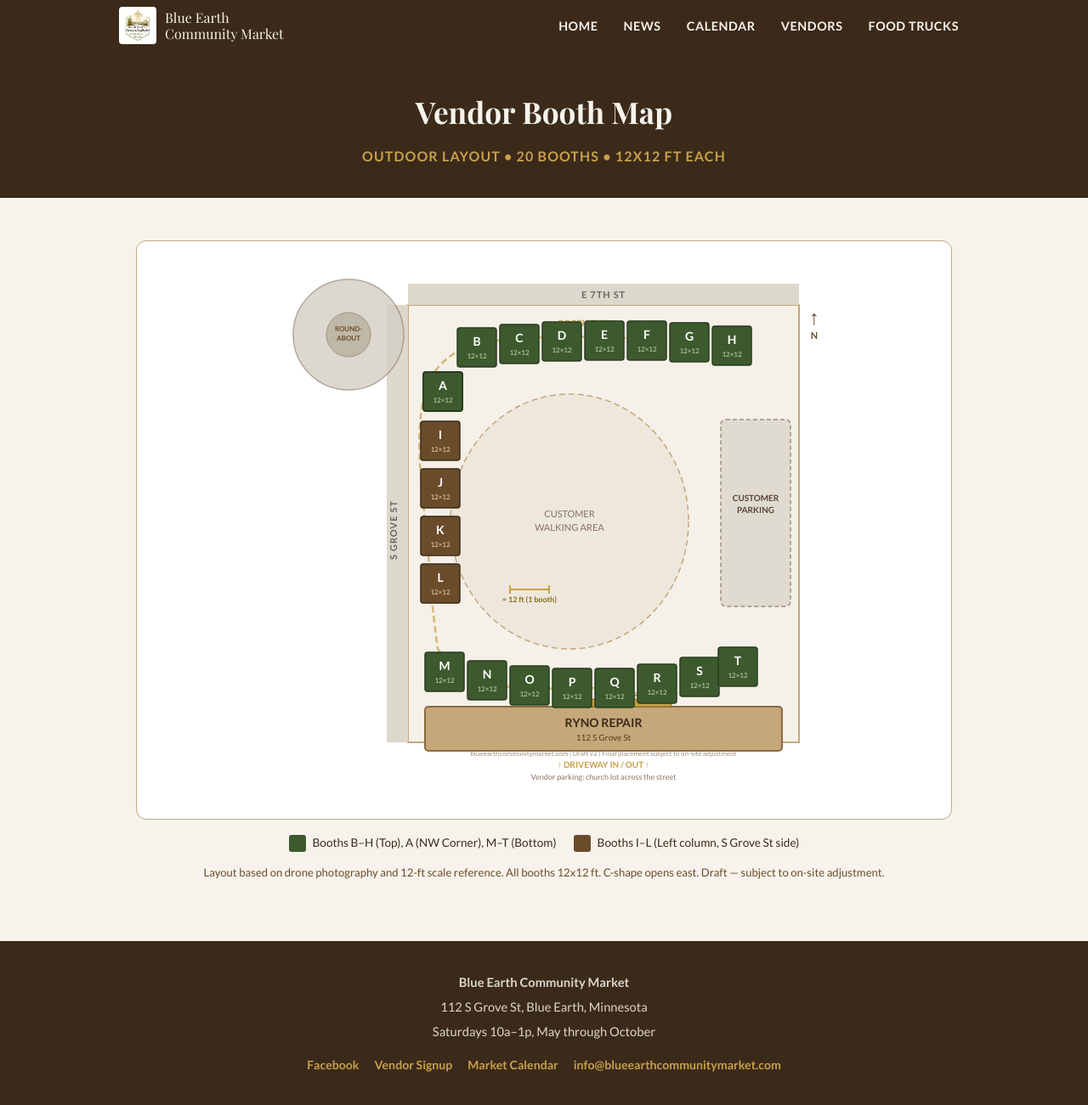
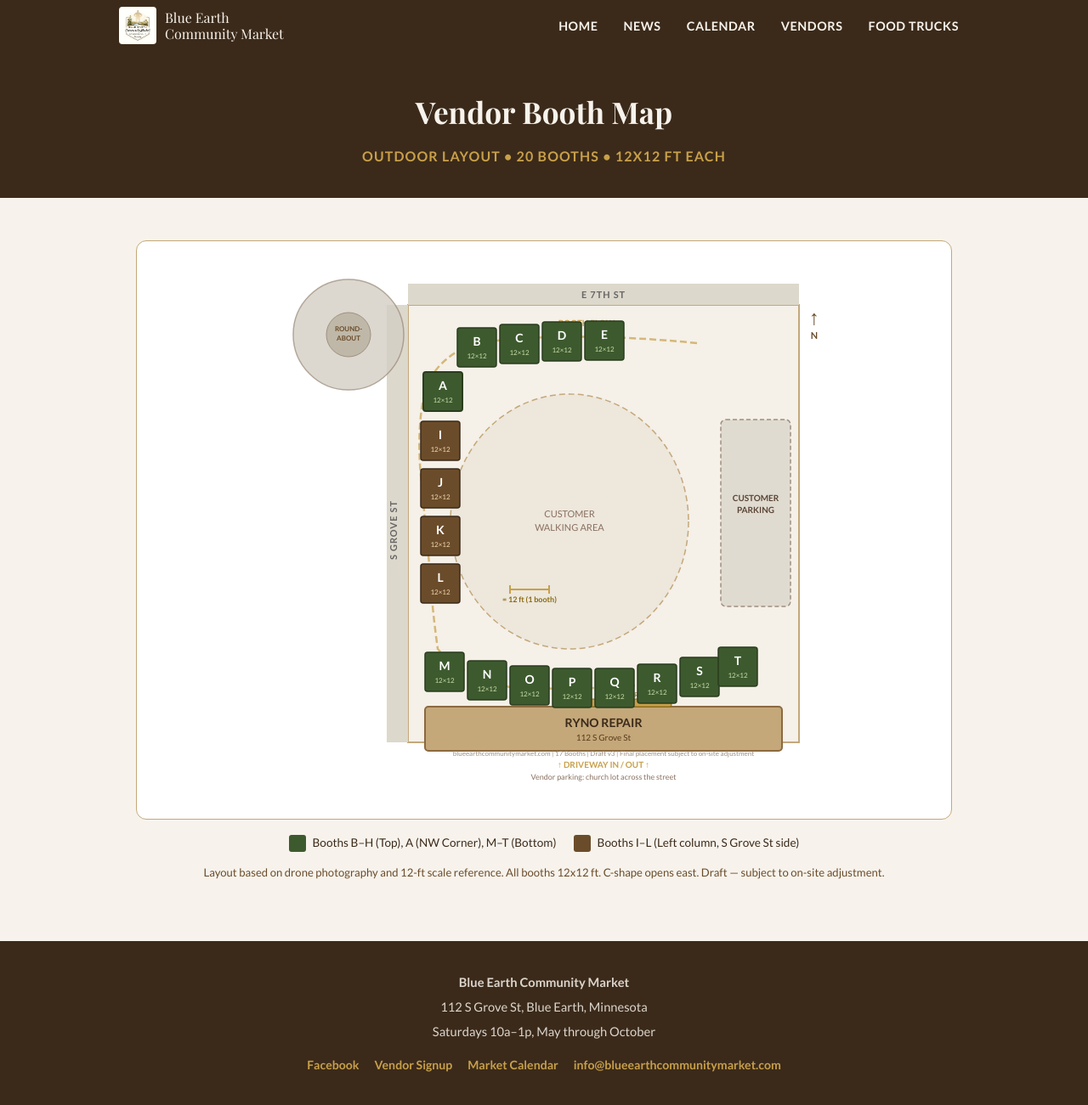
Before and after one commit to blueearthcommunitymarket/blueearthcommunitymarket.github.io, a Jekyll site: the page built from booth-map/index.html, in a window 1280 px wide. Shown: the whole page at 85% size. Built offline with Jekyll 4.4.1, drawn with Linux system fonts in a browser that asks for light colours; some web fonts are replaced.

Commit message:
Remove booths F, G, H to clear driveway access

```diff
--- a/booth-map/index.html
+++ b/booth-map/index.html
@@ -90,20 +90,7 @@ description: Blue Earth Community Market outdoor vendor booth layout map.
   <text x="421" y="95" text-anchor="middle" font-size="14" fill="white" font-weight="700">E</text>
   <text x="421" y="110" text-anchor="middle" font-size="8" fill="#c8ddaa">12×12</text>
 
-  <!-- Booth F -->
-  <rect x="448" y="74" width="46" height="46" fill="#3d5a2e" stroke="#2a3d1e" stroke-width="1.5" rx="3"/>
-  <text x="471" y="95" text-anchor="middle" font-size="14" fill="white" font-weight="700">F</text>
-  <text x="471" y="110" text-anchor="middle" font-size="8" fill="#c8ddaa">12×12</text>
 
-  <!-- Booth G -->
-  <rect x="498" y="76" width="46" height="46" fill="#3d5a2e" stroke="#2a3d1e" stroke-width="1.5" rx="3"/>
-  <text x="521" y="97" text-anchor="middle" font-size="14" fill="white" font-weight="700">G</text>
-  <text x="521" y="112" text-anchor="middle" font-size="8" fill="#c8ddaa">12×12</text>
-
-  <!-- Booth H -->
-  <rect x="548" y="80" width="46" height="46" fill="#3d5a2e" stroke="#2a3d1e" stroke-width="1.5" rx="3"/>
-  <text x="571" y="101" text-anchor="middle" font-size="14" fill="white" font-weight="700">H</text>
-  <text x="571" y="116" text-anchor="middle" font-size="8" fill="#c8ddaa">12×12</text>
 
   <!-- ===================== -->
   <!-- NW CORNER: Booth A (lower, bridging B and I) -->
@@ -191,7 +178,7 @@ description: Blue Earth Community Market outdoor vendor booth layout map.
   <text x="668" y="95" text-anchor="middle" font-size="11" fill="#6b4c2a" font-weight="700">N</text>
 
   <!-- DRAFT NOTE -->
-  <text x="420" y="586" text-anchor="middle" font-size="8" fill="#a09080">blueearthcommunitymarket.com | Draft v2 | Final placement subject to on-site adjustment</text>
+  <text x="420" y="586" text-anchor="middle" font-size="8" fill="#a09080">blueearthcommunitymarket.com | 17 Booths | Draft v3 | Final placement subject to on-site adjustment</text>
 
 </svg>
 </div>
```
